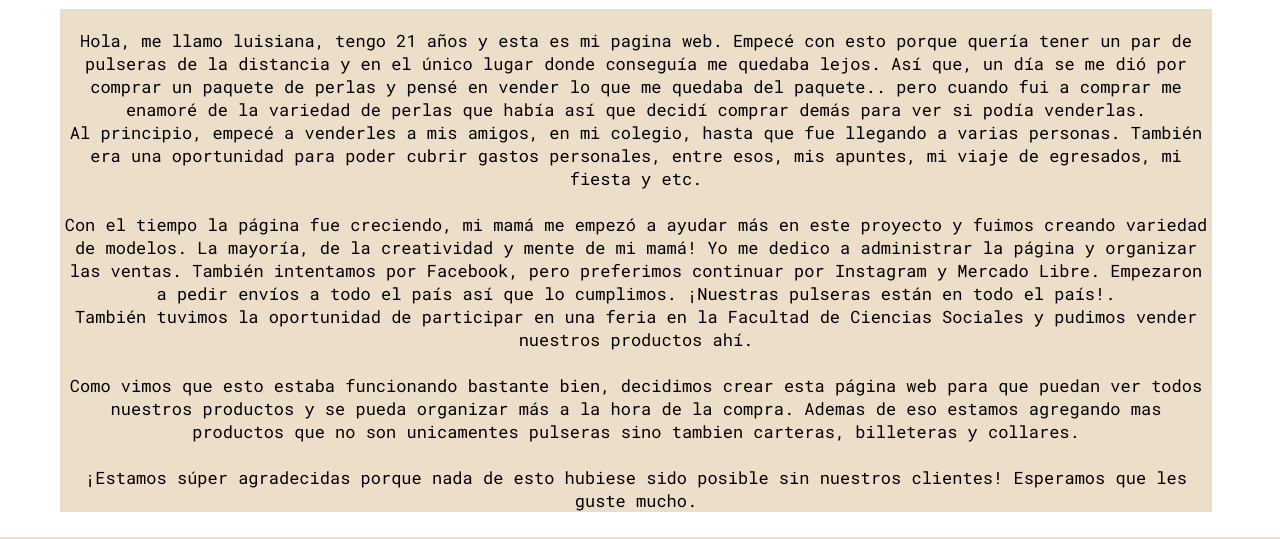
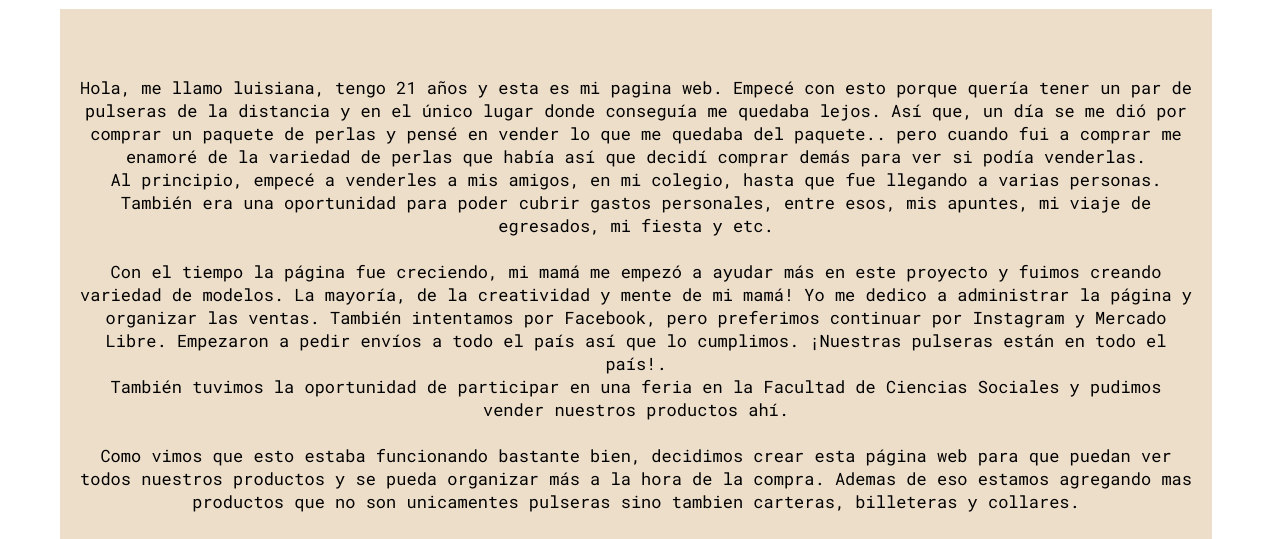
Before and after one commit to Francorjb/PreEntrega3_Franco_Baigorria, a website: page pages/sobrenosotros.html in a window 1280 px wide. Shown: the part 197-736 px from the top of the page. Drawn offline with Linux system fonts and the light colour scheme.

Commit message:
modificacion

```diff
--- a/scss/_nosotros.scss
+++ b/scss/_nosotros.scss
@@ -81,13 +81,14 @@
         .nos__p{
             background-color: $colorbase;
             display: flex;
+            justify-content: center;
+            align-items: center;
             font-family: $roboto400;
             font-size: ($texto)-5px;
-            margin-top: 10px;
-            padding-top: 20px;
-            margin-bottom: 10px;
+            margin: 10px 0 10px 0;
+            padding: 0 1em 0 1em;
             text-align: center;
-            min-height: 450px;
+            min-height: 80vh;
         }
     }
 }
```
Also changed, not shown: css/style.css.
